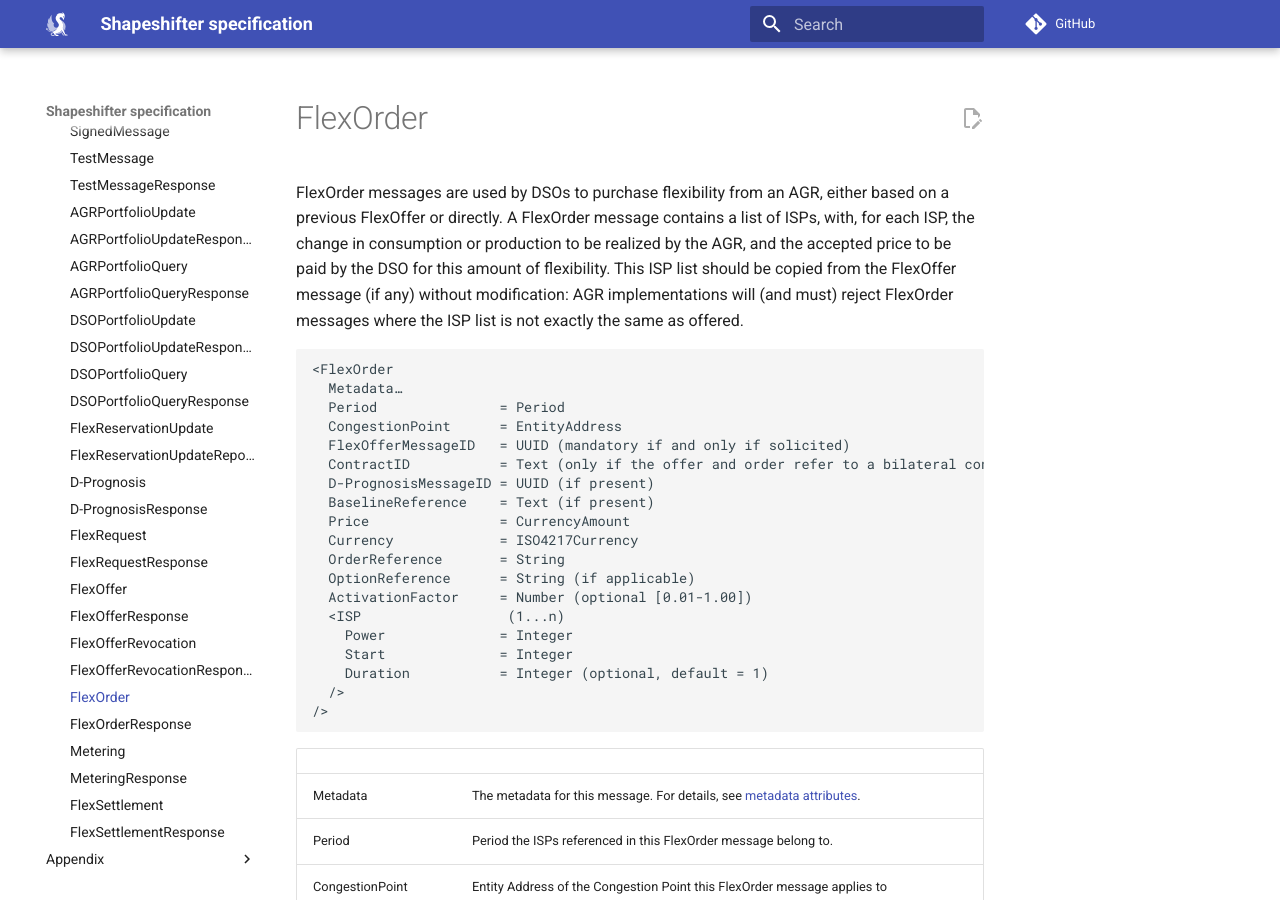
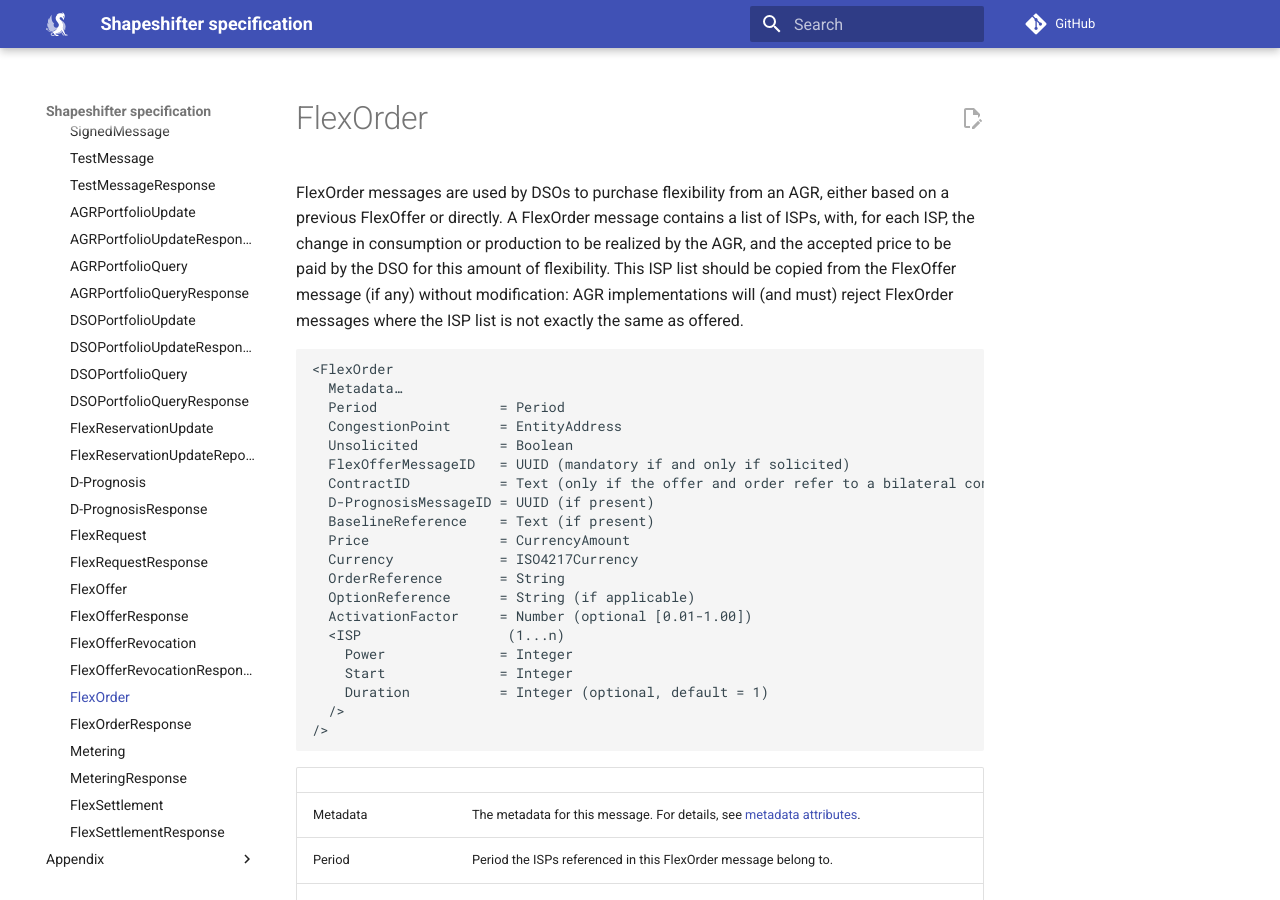
Before and after one commit to shapeshifter/shapeshifter-specification, an MkDocs documentation site: the page built from docs/message-descriptions/message-catalog/flex-order.md, in a window 1280 px wide and 900 px high. Built offline with MkDocs 1.6.1 and Material for MkDocs 9.7.7, drawn with Linux system fonts in a browser that asks for light colours; comment, search, counter and statistics services are not loaded; the version menu is left out.

Commit message:
Add missing doc

```diff
--- a/docs/message-descriptions/message-catalog/flex-order.md
+++ b/docs/message-descriptions/message-catalog/flex-order.md
@@ -15,6 +15,7 @@ This ISP list should be copied from the FlexOffer message (if any) without modif
   Metadata…
   Period               = Period
   CongestionPoint      = EntityAddress
+  Unsolicited          = Boolean
   FlexOfferMessageID   = UUID (mandatory if and only if solicited)
   ContractID           = Text (only if the offer and order refer to a bilateral contract)
   D-PrognosisMessageID = UUID (if present)
```
Also changed, not shown: docs/message-descriptions/message-catalog/flex-offer.md (+1 -0 lines).
